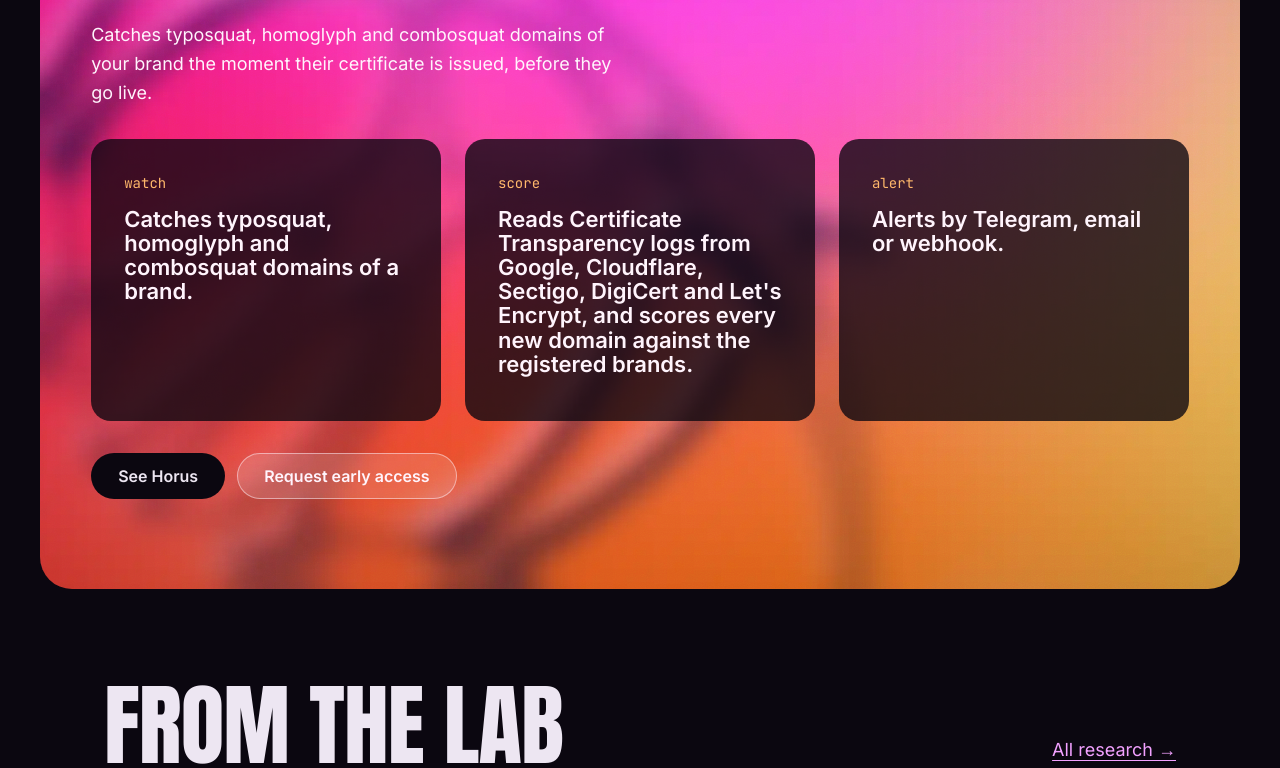
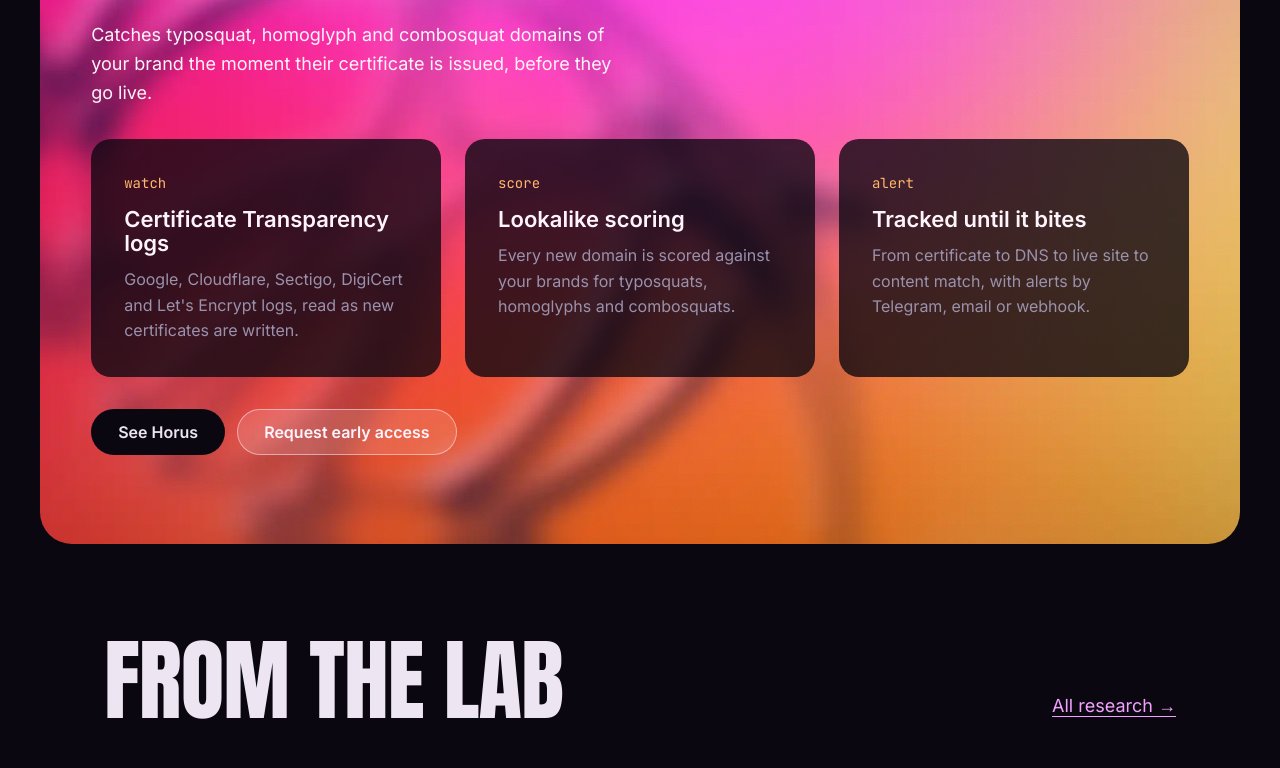
Before and after one commit to f3nrilabs/website, an Astro site: page / in a window 1280 px wide. Shown: the part 1658-2426 px from the top of the page. Built offline with nearby package versions, Linux system fonts and the light colour scheme; Astro itself is replaced by a stand-in of ours.

Commit message:
fix: tighten Horus card content (T-003)

```diff
--- a/src/pages/index.astro
+++ b/src/pages/index.astro
@@ -70,17 +70,17 @@ import Pill from "../components/Pill.astro";
     </div>
 
     <div class="horus__grid">
-      <Card
-        onMedia
-        label="watch"
-        title="Catches typosquat, homoglyph and combosquat domains of a brand."
-      />
-      <Card
-        onMedia
-        label="score"
-        title="Reads Certificate Transparency logs from Google, Cloudflare, Sectigo, DigiCert and Let's Encrypt, and scores every new domain against the registered brands."
-      />
-      <Card onMedia label="alert" title="Alerts by Telegram, email or webhook." />
+      <Card onMedia label="watch" title="Certificate Transparency logs">
+        Google, Cloudflare, Sectigo, DigiCert and Let's Encrypt logs, read as new certificates are
+        written.
+      </Card>
+      <Card onMedia label="score" title="Lookalike scoring">
+        Every new domain is scored against your brands for typosquats, homoglyphs and combosquats.
+      </Card>
+      <Card onMedia label="alert" title="Tracked until it bites">
+        From certificate to DNS to live site to content match, with alerts by Telegram, email or
+        webhook.
+      </Card>
     </div>
 
     <div class="horus__actions">
```
